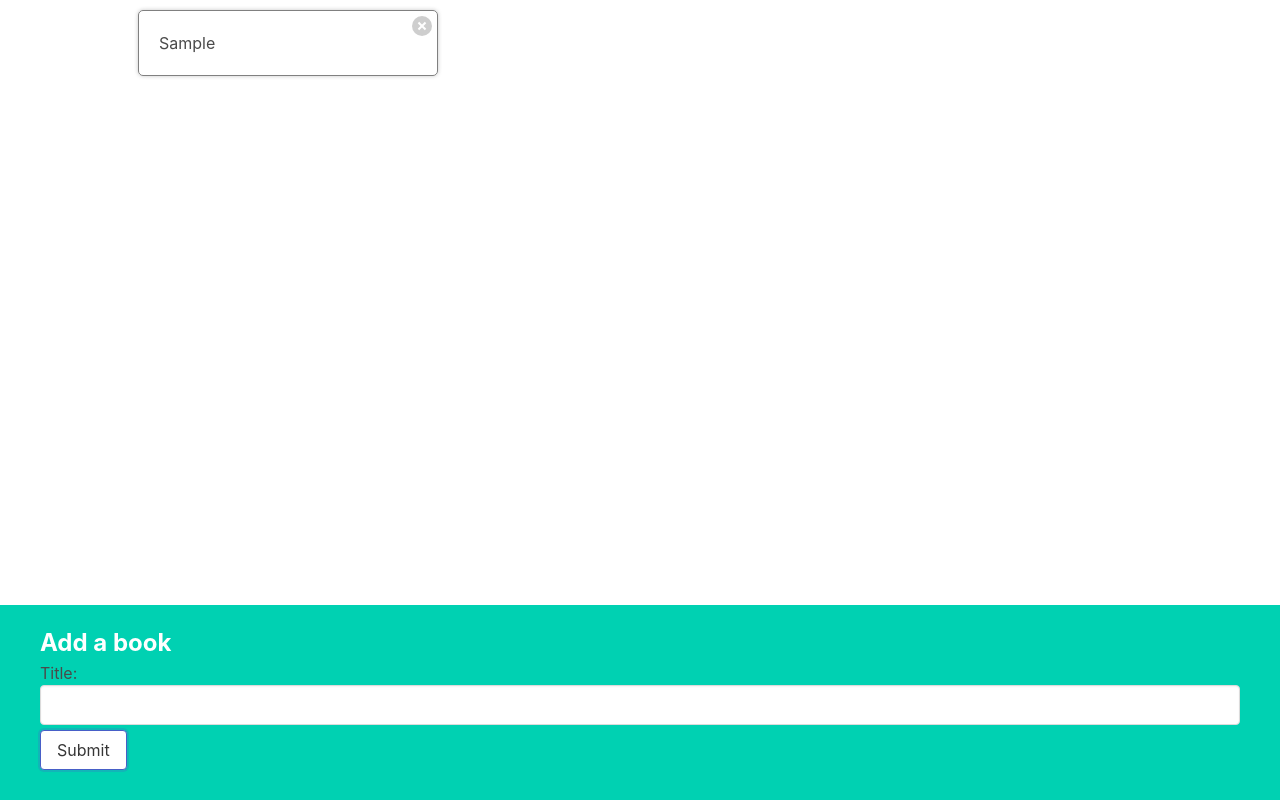
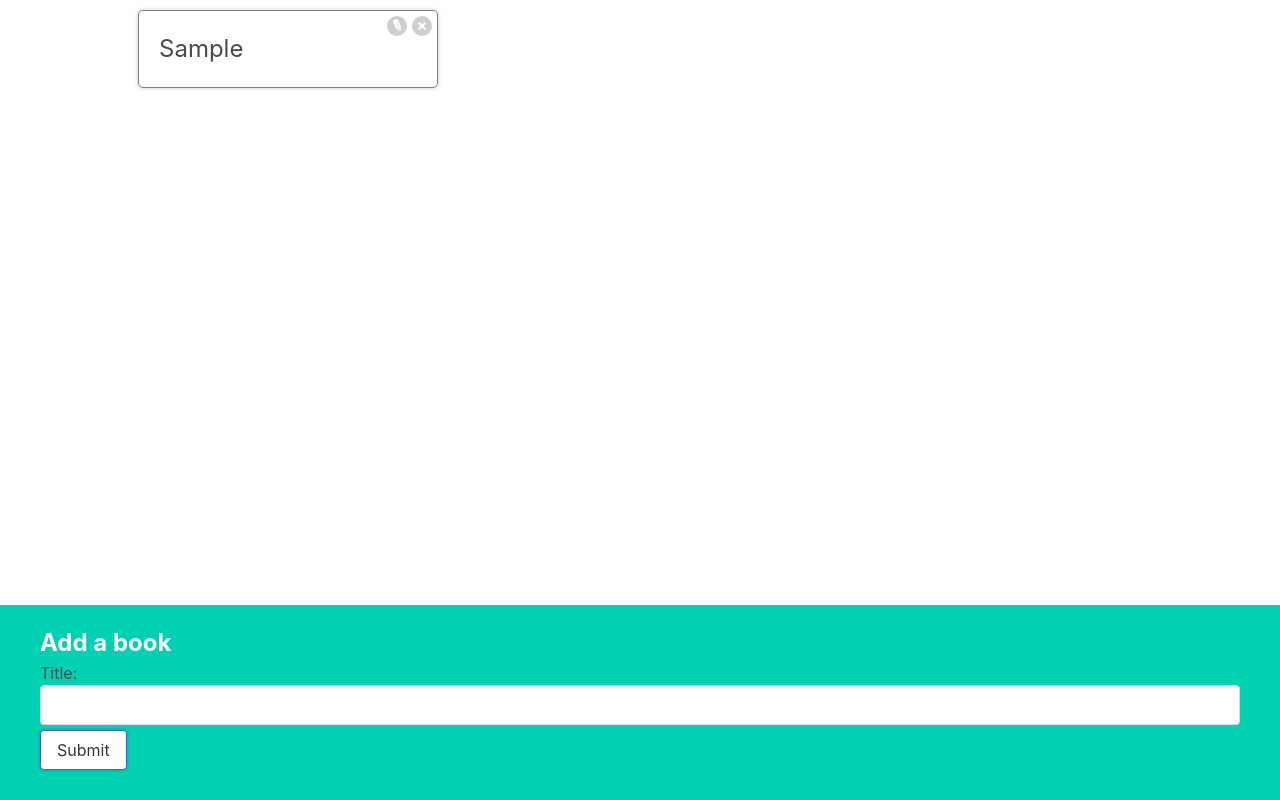
Before and after one commit to RozaliiaRusskikh/books, a React (Create React App) app: page / in a window 1280 px wide. Both pictures are taken after typing "Sample" into the empty fields and a click on the button "Submit". Built offline with nearby package versions, Linux system fonts and the light colour scheme.

Commit message:
Update book

```diff
--- a/src/App.js
+++ b/src/App.js
@@ -22,8 +22,19 @@
         setBooks(updatedBooks)
     }
 
+    const editBookById = (id, newTitle) => {
+
+        const updatedBooks = books.map((book) => {
+            if (book.id === id) {
+                return { ...book, title: newTitle }
+            }
+            return book
+        })
+        setBooks(updatedBooks);
+    }
+
     return (<div className="app">
-        <BookList books={books} onDelete={deleteBookById} />
+        <BookList onEdit={editBookById} books={books} onDelete={deleteBookById} />
         <BookCreate onCreate={createBook} />
     </div>
     )
--- a/src/components/BookEdit.js
+++ b/src/components/BookEdit.js
@@ -1,5 +1,22 @@
-function BookEdit() {
-    return <div>Book Edit</div>
+import { useState } from "react";
+
+function BookEdit({ book, onSubmit }) {
+    const [title, setTitle] = useState(book.title);
+
+    const handleTitleChange = (event) => {
+        setTitle(event.target.value)
+    }
+
+    const handleSubmit = (event) => {
+        event.preventDefault();
+        onSubmit(book.id, title)
+    }
+
+    return <form onSubmit={handleSubmit} className="book-edit">
+        <label>Title</label>
+        <input value={title} className="input" onChange={handleTitleChange} />
+        <button className="button is-primary">Save</button>
+    </form>
 }
 
 export default BookEdit;
--- a/src/components/BookList.js
+++ b/src/components/BookList.js
@@ -1,9 +1,9 @@
 import BookShow from "./BookShow"
 
-function BookList({ books, onDelete }) {
+function BookList({ books, onDelete, onEdit }) {
     const renderedBooks =
         books.map((book) => {
-            return <BookShow onDelete={onDelete} key={book.id} book={book} />
+            return <BookShow onEdit={onEdit} onDelete={onDelete} key={book.id} book={book} />
         });
 
     return <div className="book-list">{renderedBooks}</div>
--- a/src/components/BookShow.js
+++ b/src/components/BookShow.js
@@ -1,13 +1,33 @@
-function BookShow({ book, onDelete }) {
-    const handleClick = () => {
+import { useState } from "react";
+import BookEdit from './BookEdit'
+
+function BookShow({ book, onDelete, onEdit }) {
+    const [showEdit, setShowEdit] = useState(false);
+
+    const handleDeleteClick = () => {
         onDelete(book.id)
+    }
+
+    const handleEditClick = () => {
+        setShowEdit(!showEdit)
+    }
+
+    const handleSubmit = (id, newTitle) => {
+        setShowEdit(false);
+        onEdit(id, newTitle);
+    }
+
+    let content = <h3>{book.title}</h3>
+    if (showEdit) {
+        content = <BookEdit onSubmit={handleSubmit} book={book} />
     }
 
     return (<div>
         <div className="book-show">
-            {book.title}
+            <div>{content}</div>
             <div className="actions">
-                <button className="delete" onClick={handleClick} />
+                <button className="edit" onClick={handleEditClick}></button>
+                <button className="delete" onClick={handleDeleteClick} />
             </div>
         </div>
     </div>)
```
